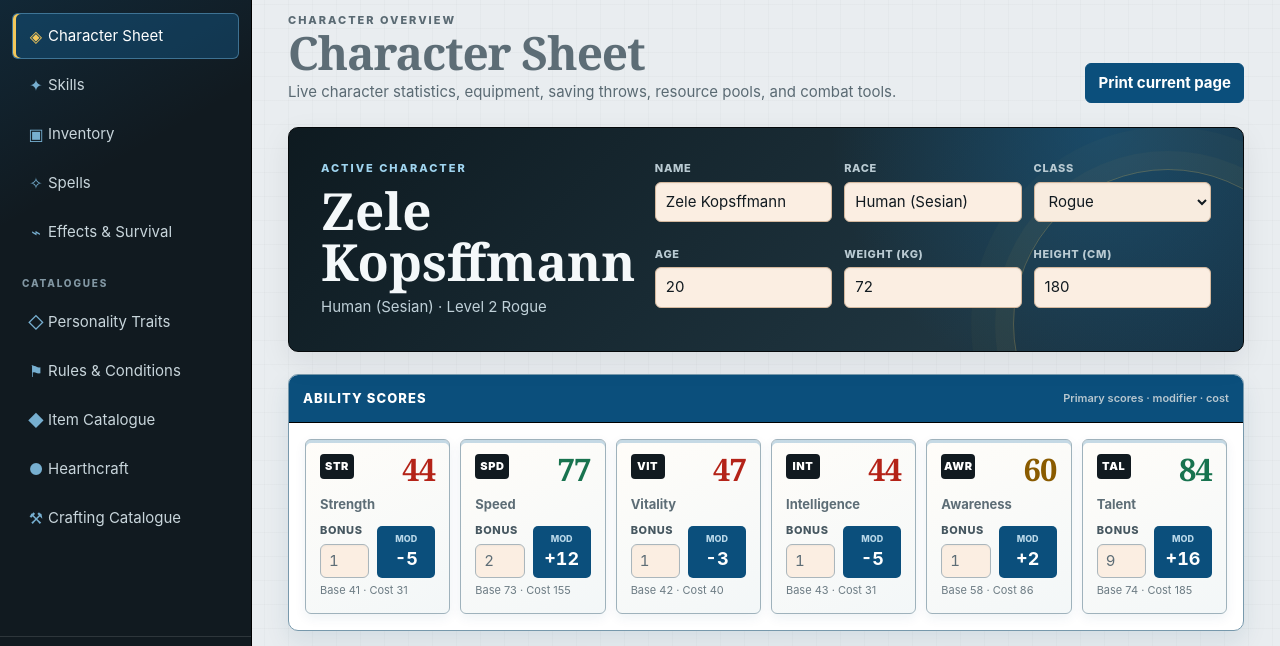
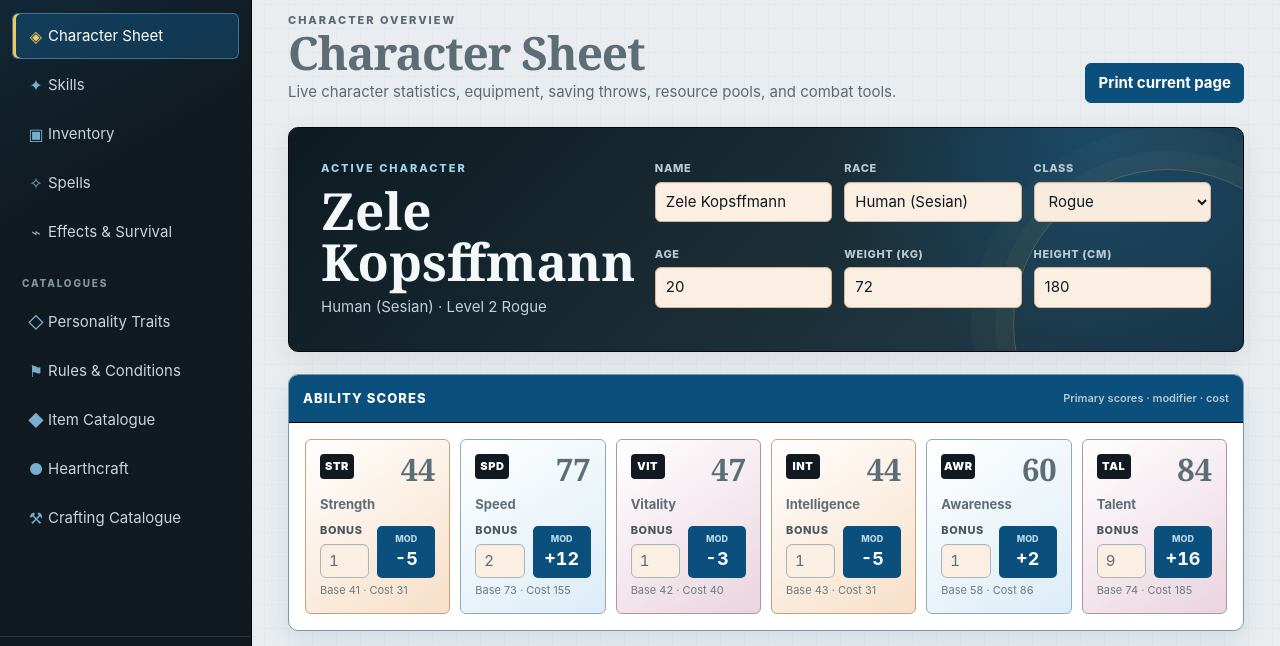
Before and after one commit to balboubal/sesios-character-manager, a website: page public/sheet/index.html in a window 1280 px wide. Shown: the part 92-738 px from the top of the page. Drawn offline with Linux system fonts and the light colour scheme.

Commit message:
Revert "New update 2"

```diff
--- a/public/sheet/script.js
+++ b/public/sheet/script.js
@@ -533,11 +533,6 @@
     root.querySelectorAll("[data-output]").forEach((element) => {
       const value = getPath(derived, element.dataset.output);
       element.textContent = formatOutput(value, element.dataset.format);
-    });
-
-    root.querySelectorAll(".ability-score[data-output]").forEach((element) => {
-      const value = getPath(derived, element.dataset.output);
-      element.dataset.scoreBand = abilityScoreBand(value);
     });
 
     root.querySelectorAll("[data-metric-note]").forEach((element) => {
@@ -805,14 +800,6 @@
     return "";
   }
 
-  function abilityScoreBand(value) {
-    const score = Number(value);
-    if (!Number.isFinite(score)) return "unrated";
-    if (score < 55) return "low";
-    if (score <= 70) return "mid";
-    return "high";
-  }
-
   function metricCard(label, path, className, format, note, icon, noteKey) {
     const noteText = noteKey ? metricNoteText(noteKey) : note;
     const noteAttribute = noteKey
@@ -830,7 +817,7 @@
         const score = derived.abilityScores[ability.id];
         const modifier = derived.abilityModifiers[ability.id];
         const cost = derived.abilityCosts[ability.id];
-        return `<article class="ability-card"><div class="ability-top"><span class="ability-abbr">${ability.abbr}</span><strong class="ability-score" data-output="abilityScores.${ability.id}" data-score-band="${abilityScoreBand(score)}">${formatOutput(score, "integer")}</strong></div><h3>${escapeHtml(ability.label)}</h3><div class="ability-meta"><div class="field"><label for="ability-${ability.id}">Bonus</label><input id="ability-${ability.id}" class="number-input" type="number" step="1" data-value-type="number" data-bind="abilityBonuses.${ability.id}" value="${escapeHtml(state.abilityBonuses[ability.id])}" /></div><div class="ability-modifier"><small>Mod</small><strong data-output="abilityModifiers.${ability.id}" data-format="signed">${formatOutput(modifier, "signed")}</strong></div></div><small class="field-hint">Base ${ability.base} · Cost ${Number.isNaN(cost) ? "#N/A" : cost}</small></article>`;
+        return `<article class="ability-card"><div class="ability-top"><span class="ability-abbr">${ability.abbr}</span><strong class="ability-score" data-output="abilityScores.${ability.id}">${formatOutput(score, "integer")}</strong></div><h3>${escapeHtml(ability.label)}</h3><div class="ability-meta"><div class="field"><label for="ability-${ability.id}">Bonus</label><input id="ability-${ability.id}" class="number-input" type="number" step="1" data-value-type="number" data-bind="abilityBonuses.${ability.id}" value="${escapeHtml(state.abilityBonuses[ability.id])}" /></div><div class="ability-modifier"><small>Mod</small><strong data-output="abilityModifiers.${ability.id}" data-format="signed">${formatOutput(modifier, "signed")}</strong></div></div><small class="field-hint">Base ${ability.base} · Cost ${Number.isNaN(cost) ? "#N/A" : cost}</small></article>`;
       })
       .join("");
 
--- a/public/sheet/styles.css
+++ b/public/sheet/styles.css
@@ -22,9 +22,6 @@
   --green-pale: #d9eadf;
   --red: #9a2f2f;
   --red-pale: #f5d6d6;
-  --score-low: #b42318;
-  --score-mid: #8a5b00;
-  --score-high: #18734f;
   --purple: #68518d;
   --purple-pale: #e7def3;
   --shadow: 0 10px 30px rgba(17, 26, 32, 0.08);
@@ -897,14 +894,20 @@ p {
 
 .ability-card {
   position: relative;
-  overflow: hidden;
   padding: 14px;
-  background: linear-gradient(155deg, #fffdf9 0%, #f3f7f8 100%);
-  border: 1px solid #9fb2bc;
+  background: linear-gradient(145deg, #fff, var(--blue-pale));
+  border: 1px solid #8eabbc;
   border-radius: var(--radius-small);
-  box-shadow:
-    inset 0 3px 0 rgba(20, 106, 163, 0.24),
-    0 4px 12px rgba(17, 76, 111, 0.07);
+}
+
+.ability-card:nth-child(3n + 1) {
+  background: linear-gradient(145deg, #fff, var(--peach));
+  border-color: #c7a17b;
+}
+
+.ability-card:nth-child(3n) {
+  background: linear-gradient(145deg, #fff, var(--plum-pale));
+  border-color: #b494a4;
 }
 
 .ability-top {
@@ -930,23 +933,9 @@ p {
 .ability-score {
   font-family: var(--font-display);
   font-size: 31px;
-  font-weight: 900;
+  font-weight: 800;
   line-height: 1;
   font-variant-numeric: tabular-nums;
-  letter-spacing: -0.025em;
-  transition: color 120ms ease;
-}
-
-.ability-score[data-score-band="low"] {
-  color: var(--score-low);
-}
-
-.ability-score[data-score-band="mid"] {
-  color: var(--score-mid);
-}
-
-.ability-score[data-score-band="high"] {
-  color: var(--score-high);
 }
 
 .ability-card h3 {
```
Also changed, not shown: scripts/check-project.mjs (+0 -11 lines).
